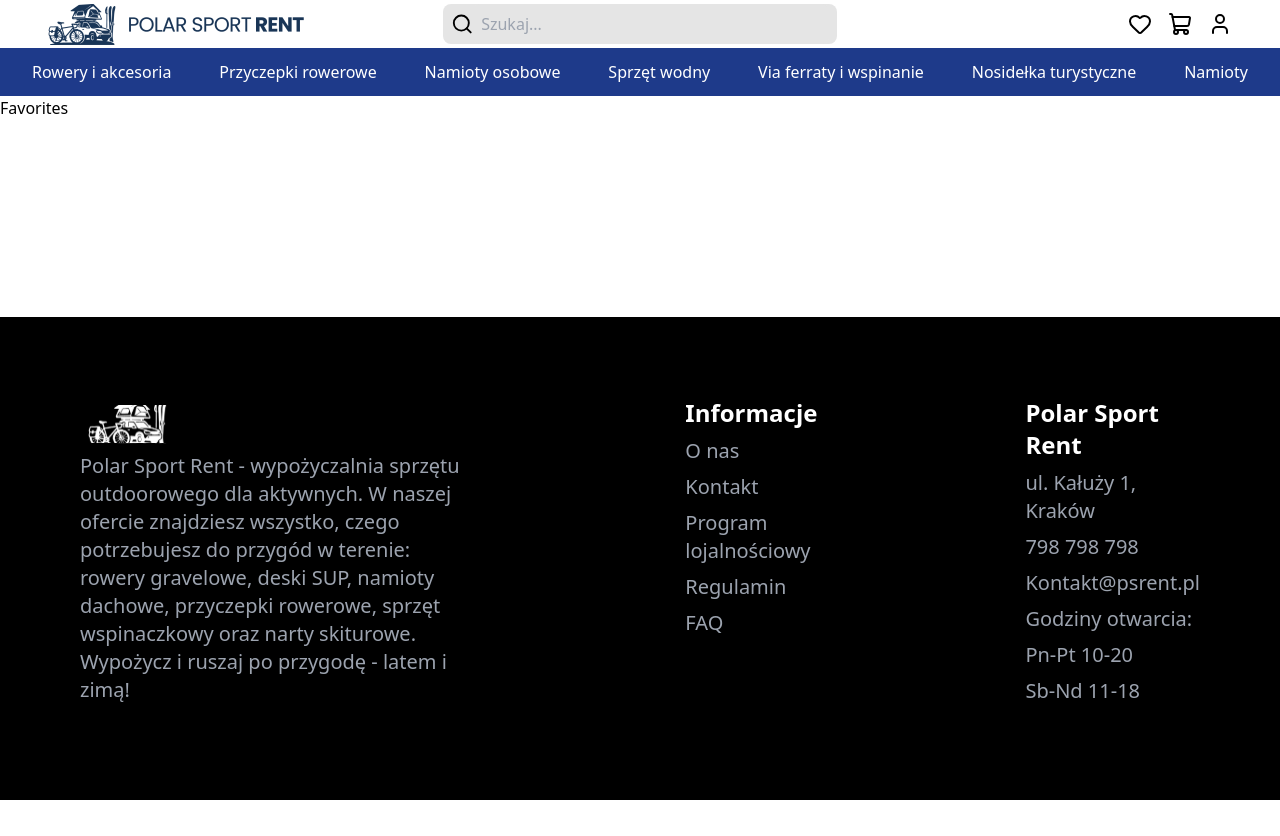
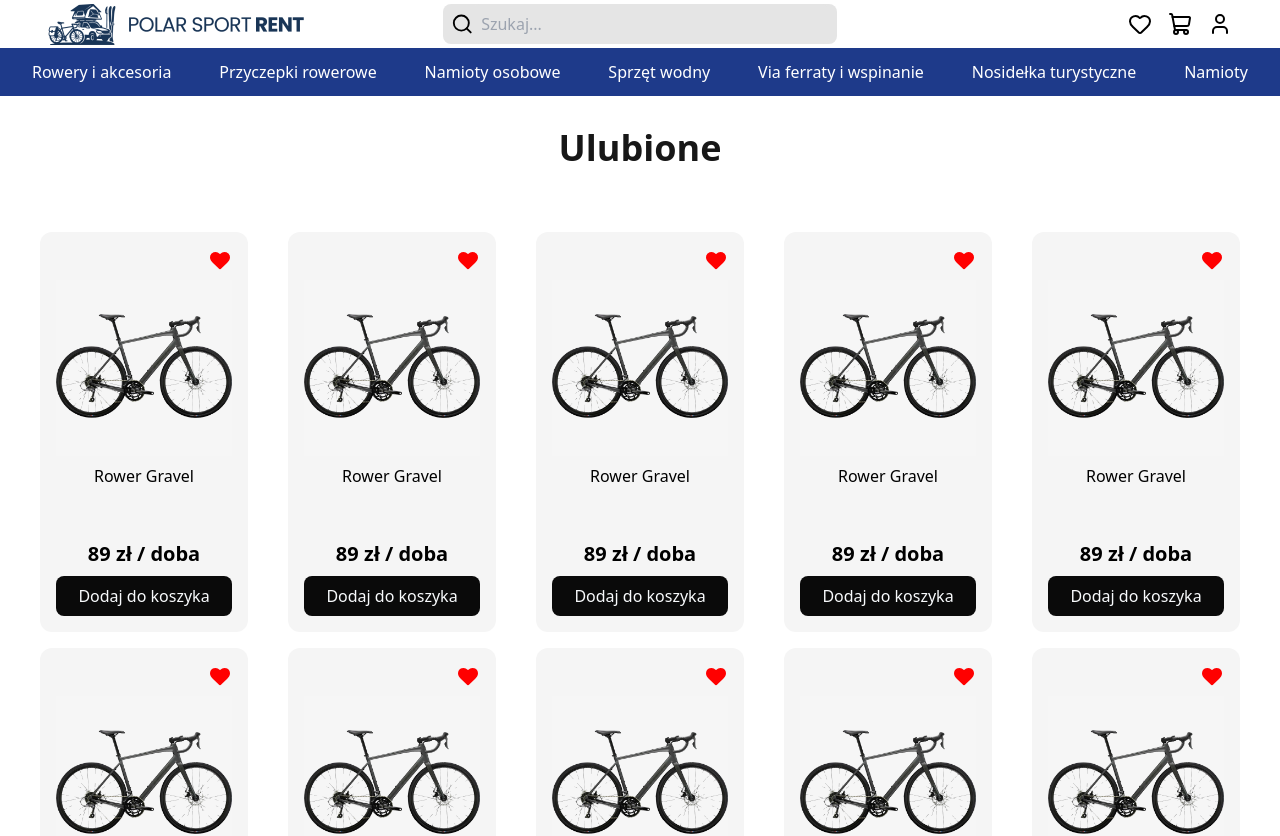
Before and after one commit to sebastian-j/sport-rent-frontend, a React (Vite) app: page /favorites in a window 1280 px wide. Shown: the top 836 px of the page. Before the commit the page ends 800 px from the top, so only its background shows below. Built offline with nearby package versions, Linux system fonts and the light colour scheme; sample sign-in values are in the browser's storage; some icons are missing.

Commit message:
feat: add favorites page (#32)

```diff
--- a/src/pages/FavoritesPage.tsx
+++ b/src/pages/FavoritesPage.tsx
@@ -1,7 +1,70 @@
+import { useState } from 'react';
+import ProductCard from '../components/ProductCard';
+import bikeImage from '../assets/bike.png';
+
+const INITIAL_FAVORITES = [
+  { id: 1, name: 'Rower Gravel', price: 89, image: bikeImage, alt: 'Rower Gravel' },
+  { id: 2, name: 'Rower Gravel', price: 89, image: bikeImage, alt: 'Rower Gravel' },
+  { id: 3, name: 'Rower Gravel', price: 89, image: bikeImage, alt: 'Rower Gravel' },
+  { id: 4, name: 'Rower Gravel', price: 89, image: bikeImage, alt: 'Rower Gravel' },
+  { id: 5, name: 'Rower Gravel', price: 89, image: bikeImage, alt: 'Rower Gravel' },
+  { id: 6, name: 'Rower Gravel', price: 89, image: bikeImage, alt: 'Rower Gravel' },
+  { id: 7, name: 'Rower Gravel', price: 89, image: bikeImage, alt: 'Rower Gravel' },
+  { id: 8, name: 'Rower Gravel', price: 89, image: bikeImage, alt: 'Rower Gravel' },
+  { id: 9, name: 'Rower Gravel', price: 89, image: bikeImage, alt: 'Rower Gravel' },
+  { id: 10, name: 'Rower Gravel', price: 89, image: bikeImage, alt: 'Rower Gravel' },
+  { id: 11, name: 'Rower Gravel', price: 89, image: bikeImage, alt: 'Rower Gravel' },
+  { id: 12, name: 'Rower Gravel', price: 89, image: bikeImage, alt: 'Rower Gravel' },
+  { id: 13, name: 'Rower Gravel', price: 89, image: bikeImage, alt: 'Rower Gravel' },
+  { id: 14, name: 'Rower Gravel', price: 89, image: bikeImage, alt: 'Rower Gravel' },
+  { id: 15, name: 'Rower Gravel', price: 89, image: bikeImage, alt: 'Rower Gravel' },
+  { id: 16, name: 'Rower Gravel', price: 89, image: bikeImage, alt: 'Rower Gravel' },
+  { id: 17, name: 'Rower Gravel', price: 89, image: bikeImage, alt: 'Rower Gravel' },
+  { id: 18, name: 'Rower Gravel', price: 89, image: bikeImage, alt: 'Rower Gravel' },
+  { id: 19, name: 'Rower Gravel', price: 89, image: bikeImage, alt: 'Rower Gravel' },
+  { id: 20, name: 'Rower Gravel', price: 89, image: bikeImage, alt: 'Rower Gravel' },
+  { id: 21, name: 'Rower Gravel', price: 89, image: bikeImage, alt: 'Rower Gravel' },
+  { id: 22, name: 'Rower Gravel', price: 89, image: bikeImage, alt: 'Rower Gravel' },
+  { id: 23, name: 'Rower Gravel', price: 89, image: bikeImage, alt: 'Rower Gravel' },
+  { id: 24, name: 'Rower Gravel', price: 89, image: bikeImage, alt: 'Rower Gravel' },
+  { id: 25, name: 'Rower Gravel', price: 89, image: bikeImage, alt: 'Rower Gravel' },
+  { id: 26, name: 'Rower Gravel', price: 89, image: bikeImage, alt: 'Rower Gravel' },
+  { id: 27, name: 'Rower Gravel', price: 89, image: bikeImage, alt: 'Rower Gravel' },
+];
+
 export default function FavoritesPage() {
+  const [favorites, setFavorites] = useState(INITIAL_FAVORITES);
+
+  const handleRemoveFavorite = (id: number) => {
+    setFavorites(favorites.filter((item) => item.id !== id));
+  };
+
   return (
-    <div>
-      <h1>Favorites</h1>
+    <div className="w-full">
+      <div className="max-w-[1400px] mx-auto px-4 pt-8 pb-4">
+        <h1 className="text-4xl font-bold mb-4 text-neutral-900 text-center">Ulubione</h1>
+      </div>
+
+      {favorites.length === 0 ? (
+        <div className="text-center py-20 text-neutral-500">
+          <p className="text-xl">Brak ulubionych produktów.</p>
+        </div>
+      ) : (
+        <div className="flex flex-row flex-wrap gap-4 p-4 mt-4 justify-evenly items-center w-full">
+          {favorites.map((product) => (
+            <ProductCard
+              key={product.id}
+              name={product.name}
+              price={product.price}
+              image={product.image}
+              alt={product.alt}
+              isFavorite={true}
+              onFavoriteToggle={() => handleRemoveFavorite(product.id)}
+              onClick={() => alert(`Dodano ${product.name} do koszyka!`)}
+            />
+          ))}
+        </div>
+      )}
     </div>
   );
 }
```
